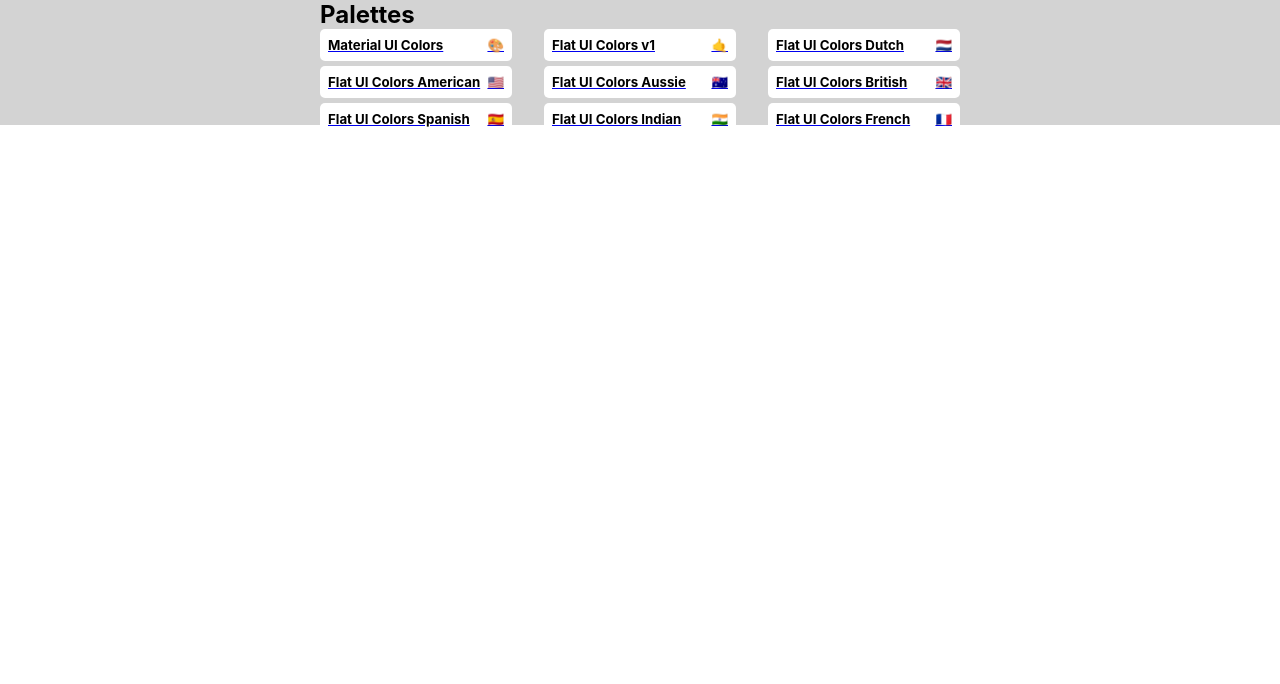
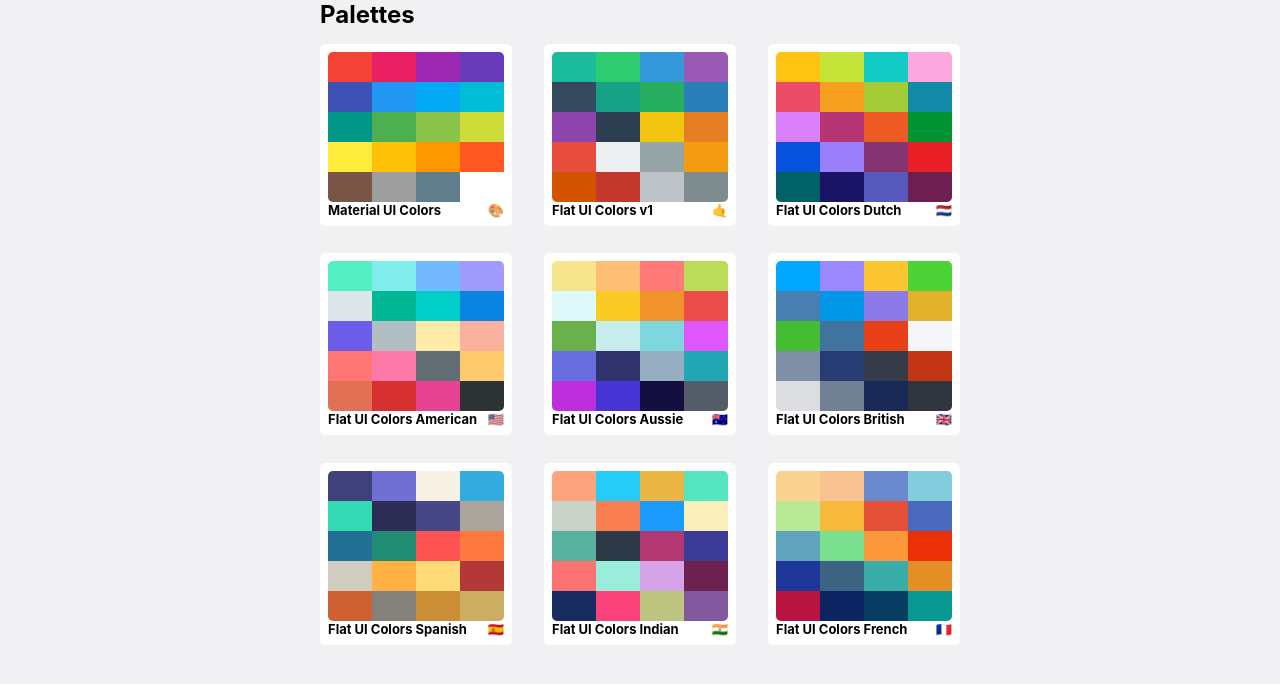
Before and after one commit to appyofficial/irogram, a React (Create React App) app: page / in a window 1280 px wide. Shown: the top 684 px of the page. Built offline with nearby package versions, Linux system fonts and the light colour scheme.

Commit message:
links to palette

```diff
--- a/src/App.js
+++ b/src/App.js
@@ -14,7 +14,9 @@
       <Route
         exact
         path="/"
-        render={() => <PaletteList palette={seedColors} />}
+        render={(routeProps) => (
+          <PaletteList palette={seedColors} {...routeProps} />
+        )}
       />
       <Route
         exact
--- a/src/components/MiniPalette.js
+++ b/src/components/MiniPalette.js
@@ -7,24 +7,45 @@
     borderRadius: "5px",
     padding: "0.5rem",
     position: "relative",
-    overflow: "hidden",
     "& :hover": {
       cursor: "pointer",
     },
+    fontSize: 0,
   },
-  colors: {},
+  colors: {
+    backgroundColor: "white",
+    height: "150px",
+    width: "100%",
+    borderRadius: "5px",
+    overflow: "hidden",
+  },
   title: {
     display: "flex",
     justifyContent: "space-between",
     alignItems: "center",
     color: "black",
+    fontSize: "13px",
+  },
+  minicolor: {
+    height: "20%",
+    width: "25%",
+    margin: "0 auto",
+    display: "inline-block",
+    position: "relative",
   },
 };
 
-const MiniPalette = ({ classes, paletteName, emoji }) => {
+const MiniPalette = ({ classes, paletteName, emoji, colors, handleClick }) => {
+  const miniColorBoxes = colors.map((color) => (
+    <div
+      key={color.name}
+      className={classes.minicolor}
+      style={{ backgroundColor: color.color }}
+    />
+  ));
   return (
-    <div className={classes.root}>
-      <div className={classes.colors}></div>
+    <div className={classes.root} onClick={handleClick}>
+      <div className={classes.colors}>{miniColorBoxes}</div>
       <h5 className={classes.title}>
         {paletteName} <span>{emoji}</span>
       </h5>
--- a/src/components/PaletteList.js
+++ b/src/components/PaletteList.js
@@ -1,12 +1,11 @@
 import React from "react";
 import MiniPalette from "./MiniPalette";
-import { Link } from "react-router-dom";
 import { withStyles } from "@material-ui/styles";
 
 const styles = {
   main: {
-    background: "lightgrey",
-    height: "100%",
+    background: "#f1f1f3",
+    height: "100vh",
     display: "flex",
     alingItems: "flex-start",
     justifyContent: "center",
@@ -24,6 +23,7 @@
     alingItems: "center",
   },
   palettes: {
+    marginTop: "15px",
     boxSizing: "border-box",
     display: "grid",
     width: "100%",
@@ -32,7 +32,8 @@
   },
 };
 
-const PaletteList = ({ palette, classes }) => {
+const PaletteList = ({ history, palette, classes }) => {
+  const goToPalette = (id) => history.push(`/palette/${id}`);
   return (
     <div className={classes.main}>
       <div className={classes.container}>
@@ -41,9 +42,11 @@
         </nav>
         <div className={classes.palettes}>
           {palette.map((palette, id) => (
-            <Link id={id} to={`/palette/${palette.id}`}>
-              <MiniPalette {...palette} />
-            </Link>
+            <MiniPalette
+              key={id}
+              {...palette}
+              handleClick={() => goToPalette(palette.id)}
+            />
           ))}
         </div>
       </div>
```
